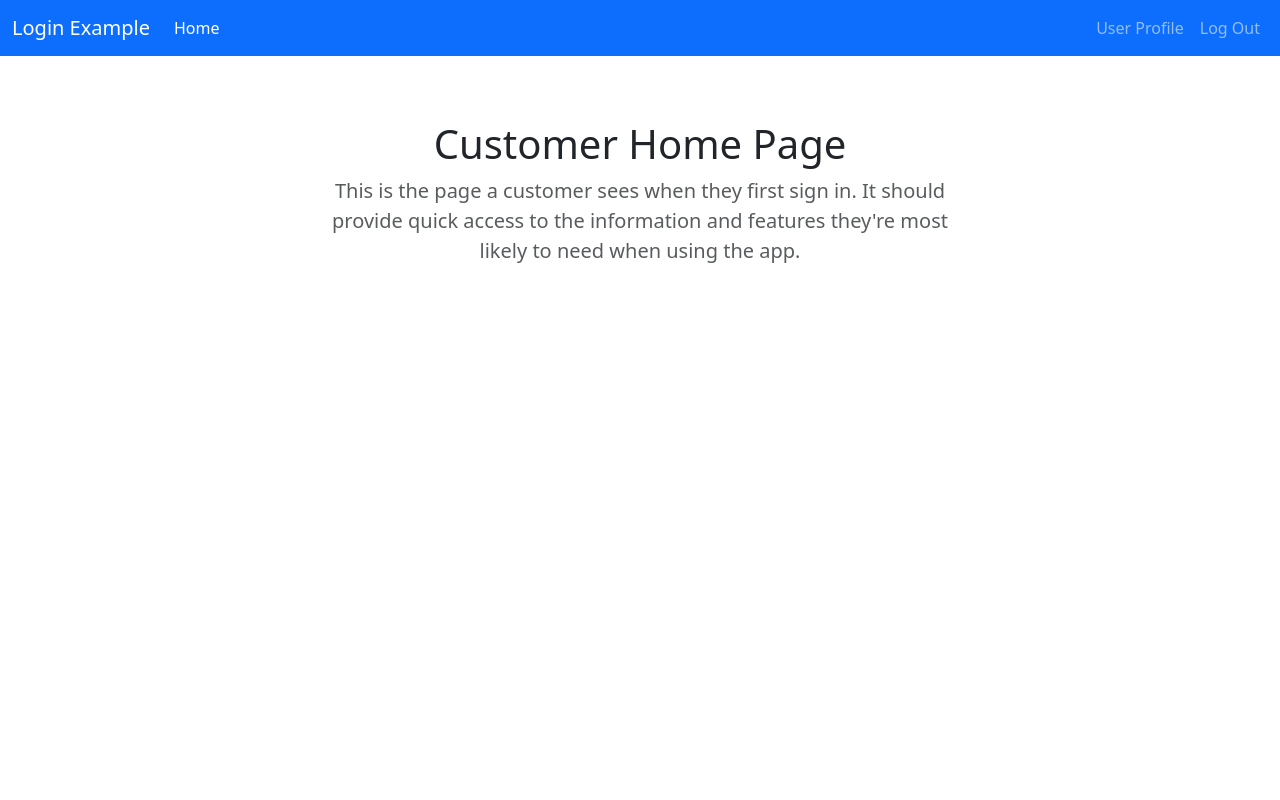
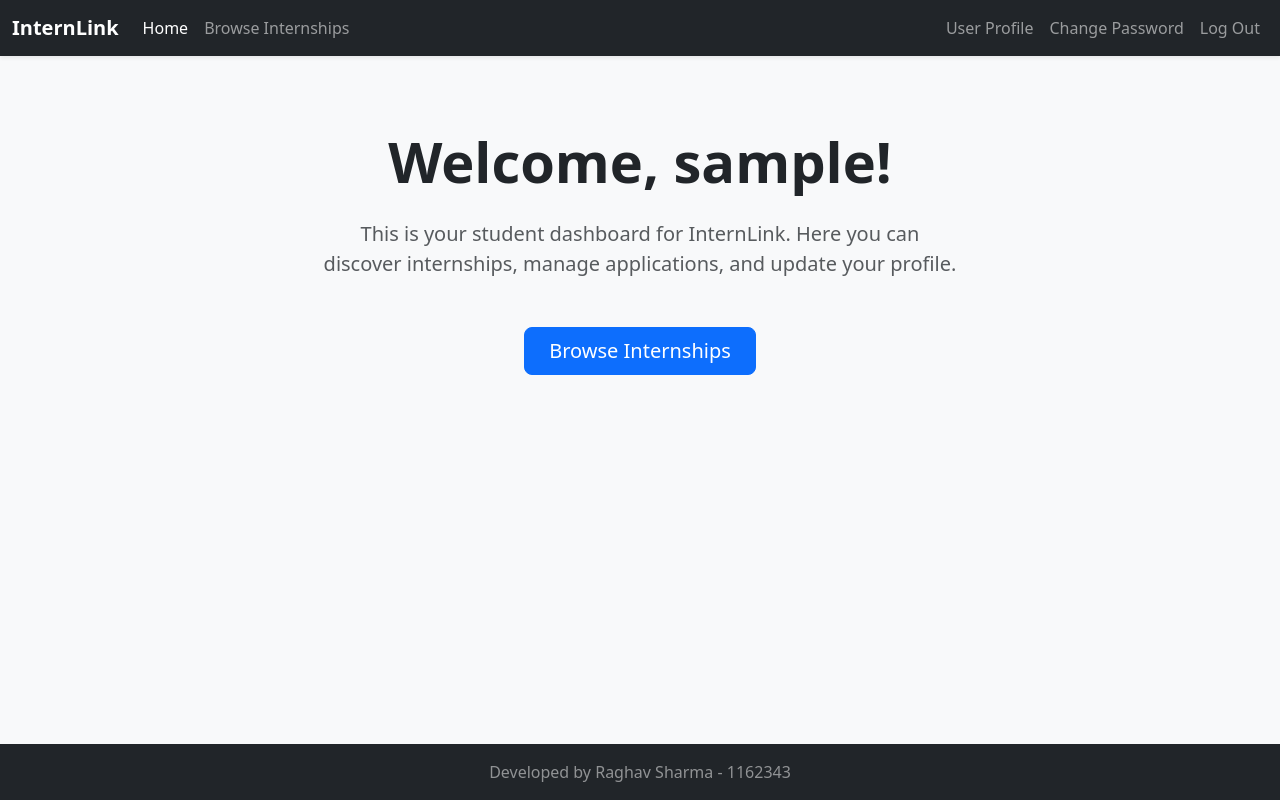
Before and after one commit to Raghav1290/InternLink, a Flask app: page /student/home in a window 1280 px wide. Run offline with Flask 3, Linux system fonts and the light colour scheme; the visitor is signed in with stand-in values (Sample User, id 1); some libraries are stand-ins or nearby versions.

Commit message:
browser internship and internship details functionality completed.

```diff
--- a/internlinkApp/student.py
+++ b/internlinkApp/student.py
@@ -1,50 +1,111 @@
-from internlinkApp import app
-from internlinkApp import db
-from flask import redirect, render_template, session, url_for
+import os
+from flask import redirect, render_template, session, url_for, request, flash
+from datetime import datetime
+from werkzeug.utils import secure_filename
 
+from internlinkApp import app, db
+from internlinkApp.user import ALLOWED_RESUME_EXTENSIONS, allowed_file
+
+# Student Home Route
 @app.route('/student/home')
 def student_home():
-     """Customer Homepage endpoint.
 
-     Methods:
-     - get: Renders the homepage for the current customer, or an "Access
-          Denied" 403: Forbidden page if the current user has a different role.
-
-     If the user is not logged in, requests will redirect to the login page.
-     """
-     # Note: You'll need to use "logged in" and role checks like the ones below
-     # on every single endpoint that should be restricted to logged-in users,
-     # or users with a certain role. Otherwise, anyone who knows the URL can
-     # access that page.
-     #
-     # In this example we've just repeated the code everywhere (you'll see the
-     # same checks in staff.py and admin.py), but it would be a great idea to
-     # extract these checks into reusable functions. You could place them in
-     # user.py with the rest of the login system, for example, and import them
-     # into other modules as necessary.
-     #
-     # One common way to implement login and role checks in Flask is with "View
-     # Decorators", such as the "login_required" example in the official
-     # tutorial [1]. If you choose to use that approach, you'll need to adapt
-     # it a little to our project, as we don't store the username in `g.user`.
-     #
-     # References:
-     # [1] https://flask.palletsprojects.com/en/stable/patterns/viewdecorators/
-
+     # If User is not logged in then It will be redirected to login
      if 'loggedin' not in session:
-          # The user isn't logged in, so redirect them to the login page.
           return redirect(url_for('login'))
      elif session['role']!='student':
-          # The user isn't logged in with a customer account, so return an
-          # "Access Denied" page instead. We don't do a redirect here, because
-          # we're not sending them somewhere else: just delivering an
-          # alternative page.
-          #
-          # Note: the '403' below returns HTTP status code 403: Forbidden to the
-          # browser, indicating that the user was not allowed to access the
-          # requested page.
           return render_template('access_denied.html'), 403
 
-     # The user is logged in with a customer account, so render the customer
-     # homepage as requested.
      return render_template('student_home.html')
+
+#Internship Route
+@app.route('/internships', methods=['GET'])
+def browse_internships():
+
+     # If User is not logged in then It will be redirected to login
+     if 'loggedin' not in session:
+          return redirect(url_for('login'))
+     elif session['role'] != 'student':
+          return render_template('access_denied.html'), 403
+
+     internships = [] #Intialized empty list of internships
+     category_filter = request.args.get('category')
+     location_filter = request.args.get('location')
+     duration_filter = request.args.get('duration')
+     stipend_filter = request.args.get('stipend')
+
+     try:
+          with db.get_cursor() as cursor:
+               # Querryinng the internships based on filters and deadlines
+               query = """
+                    SELECT i.internship_id, i.title, i.description, i.location, i.duration,
+                         i.skills_required, i.deadline, i.stipend, i.number_of_opening,
+                         e.company_name, e.logo_path
+                    FROM internship i
+                    JOIN employer e ON i.company_id = e.emp_id
+                    WHERE i.deadline >= CURRENT_DATE()
+               """
+               params = []
+
+               if category_filter:
+                    # Searching within skills_required, title or description for the category
+                    query += " AND (i.title LIKE %s OR i.skills_required LIKE %s OR i.description LIKE %s)"
+                    params.extend([f"%{category_filter}%", f"%{category_filter}%", f"%{category_filter}%"])
+               if location_filter:
+                    query += " AND i.location LIKE %s"
+                    params.append(f"%{location_filter}%")
+               if duration_filter:
+                    query += " AND i.duration LIKE %s"
+                    params.append(f"%{duration_filter}%")
+               if stipend_filter:
+                    query += " AND i.stipend LIKE %s"
+                    params.append(f"%{stipend_filter}%")
+
+               # Ordering it in Ascending order as per the deadlines
+               query += " ORDER BY i.deadline ASC;"
+               cursor.execute(query, tuple(params))
+               internships = cursor.fetchall()
+
+     except Exception as e:
+          print(f"Error fetching internships: {e}")
+          return render_template('error.html', error_message="Could not load internships."), 500
+
+
+     return render_template('browse_internships.html',
+                              internships=internships,
+                              selected_category=category_filter,
+                              selected_location=location_filter,
+                              selected_duration=duration_filter,
+                              selected_stipend=stipend_filter)
+
+# Fetching Internship Route
+@app.route('/internship/<int:internship_id>')
+def view_internship_details(internship_id):
+    """View details of a specific internship.
+    Fetches all details including associated company information.
+    """
+    if 'loggedin' not in session:
+        return redirect(url_for('login'))
+    elif session['role'] != 'student':
+        return render_template('access_denied.html'), 403
+
+    internship_details = None
+    try:
+        with db.get_cursor() as cursor:
+            query = """
+                SELECT i.*, e.company_name, e.company_description, e.website, e.logo_path
+                FROM internship i
+                JOIN employer e ON i.company_id = e.emp_id
+                WHERE i.internship_id = %s;
+            """
+            cursor.execute(query, (internship_id,))
+            internship_details = cursor.fetchone()
+
+        if not internship_details:
+            return render_template('error.html', error_message="Internship not found."), 404
+
+    except Exception as e:
+        print(f"Error fetching internship details: {e}")
+        return render_template('error.html', error_message="Could not load internship details."), 500
+
+    return render_template('internship_details.html', internship=internship_details)
--- a/internlinkApp/templates/student_home.html
+++ b/internlinkApp/templates/student_home.html
@@ -1,16 +1,18 @@
 {% extends 'userbase.html' %}
 
-{% block title %}Customer Home{% endblock %}
+{% block title %}Student Home{% endblock %}
 
-{# Set the active page to be highlighted in the navigation bar. #}
 {% set active_page = 'home' %}
 
 {% block content %}
 <section class="container py-5 text-center">
     <div class="row justify-content-center">
         <div class="col-lg-7">
-            <h1>Customer Home Page</h1>
-            <p class="lead text-muted">This is the page a customer sees when they first sign in. It should provide quick access to the information and features they're most likely to need when using the app.</p>
+            <h1 class="display-4 fw-bold mb-4">Welcome, {{ session['username'] }}!</h1>
+            <p class="lead text-muted mb-5">This is your student dashboard for InternLink. Here you can discover internships, manage applications, and update your profile.</p>
+            <div class="d-grid gap-3 d-sm-flex justify-content-sm-center">
+                <a href="{{ url_for('browse_internships') }}" class="btn btn-primary btn-lg px-4 gap-3">Browse Internships</a>
+            </div>
         </div>
     </div>
 </section>
--- a/internlinkApp/templates/userbase.html
+++ b/internlinkApp/templates/userbase.html
@@ -1,49 +1,41 @@
-{#
-	This is the base template for pages seen by a logged-in user, and provides
-	the top-level navigation menu.
-
-	Page templates based on this one should specify:
-		- A "title" block containing the page title (e.g. "User Profile")
-		- A "content" block containing the main HTML/Jinja content of the page.
-
-	Each page should also set the "active_page" variable to control which top-
-	level menu item is highlighted as active (e.g. a homepage template based on
-	this one should include the line):
-		{% set active_page = 'home' %}
-
-	Currently, the only available options are 'home' and 'profile'. You could
-	choose to continue with this same approach as you add other menu options,
-	using these two as an example, or find your own way to control which menu
-	item is shown as "active".
-#}
 <!DOCTYPE html>
 <html lang="en">
 	<head>
 		<meta charset="utf-8">
 		<meta name="viewport" content="width=device-width, initial-scale=1">
-		<title>{% block title %}{% endblock %} - Login Example</title>
+		<title>{% block title %}{% endblock %} - InternLink</title>
 		<link href="https://cdn.jsdelivr.net/npm/bootstrap@5.3.3/dist/css/bootstrap.min.css" rel="stylesheet" integrity="sha384-QWTKZyjpPEjISv5WaRU9OFeRpok6YctnYmDr5pNlyT2bRjXh0JMhjY6hW+ALEwIH" crossorigin="anonymous">
+        <link rel="stylesheet" href="https://cdn.jsdelivr.net/npm/bootstrap-icons@1.11.3/font/bootstrap-icons.min.css">
 	</head>
-	<body>
+	<body class="d-flex flex-column min-vh-100 bg-light">
 		<script src="https://cdn.jsdelivr.net/npm/bootstrap@5.3.3/dist/js/bootstrap.bundle.min.js" integrity="sha384-YvpcrYf0tY3lHB60NNkmXc5s9fDVZLESaAA55NDzOxhy9GkcIdslK1eN7N6jIeHz" crossorigin="anonymous"></script>
 
-		<nav class="navbar navbar-expand-sm navbar-dark bg-primary mb-3">
+		<nav class="navbar navbar-expand-lg navbar-dark bg-dark shadow-sm mb-4">
 			<div class="container-fluid">
-				<a class="navbar-brand" href="/">Login Example</a>
+				<a class="navbar-brand fw-bold" href="/">InternLink</a>
 				<button class="navbar-toggler" type="button" data-bs-toggle="collapse" data-bs-target="#navbarSupportedContent" aria-controls="navbarSupportedContent" aria-expanded="false" aria-label="Toggle navigation">
 					<span class="navbar-toggler-icon"></span>
 				</button>
 				<div class="collapse navbar-collapse" id="navbarSupportedContent">
-					<ul class="navbar-nav me-auto">
+					<ul class="navbar-nav me-auto mb-2 mb-lg-0">
 						<li class="nav-item">
-							<a class="nav-link{{' active' if active_page=='home' else ''}}" href="{% if session['role'] == 'customer' %}{{ url_for('customer_home') }}{% elif session['role'] == 'staff' %}{{ url_for('staff_home') }}{% elif session['role'] == 'admin' %}{{ url_for('admin_home') }}{% endif %}">Home</a>
+							<a class="nav-link{% if active_page=='home' %} active{% endif %}" aria-current="page" href="{% if session['role'] == 'student' %}{{ url_for('student_home') }}{% elif session['role'] == 'employer' %}{{ url_for('employer_home') }}{% elif session['role'] == 'admin' %}{{ url_for('admin_home') }}{% endif %}">Home</a>
 						</li>
-						{# Add any new top-level menu items here. #}
+						{% if session['role'] == 'student' %}
+                        <li class="nav-item">
+                            <a class="nav-link{% if active_page=='browse_internships' %} active{% endif %}" href="{{ url_for('browse_internships') }}">Browse Internships</a> {# Added link #}
+                        </li>
+                        {% elif session['role'] == 'employer' %}
+                        {% elif session['role'] == 'admin' %}
+                        {% endif %}
 					</ul>
-					<ul class="navbar-nav">
+					<ul class="navbar-nav mb-2 mb-lg-0">
 						<li class="nav-item">
-							<a class="nav-link{{' active' if active_page=='profile' else ''}}" href="{{ url_for('profile') }}">User Profile</a>
+							<a class="nav-link{% if active_page=='profile' %} active{% endif %}" href="{{ url_for('profile') }}">User Profile</a>
 						</li>
+                        <li class="nav-item">
+                            <a class="nav-link{% if active_page=='change_password' %} active{% endif %}" href="{{ url_for('change_password') }}">Change Password</a>
+                        </li>
 						<li class="nav-item">
 							<a class="nav-link" href="{{ url_for('logout') }}">Log Out</a>
 						</li>
@@ -52,8 +44,16 @@
 			</div>
 		</nav>
 
-		<main>
-			{% block content %}{% endblock %}
+        <main class="flex-grow-1">
+            <div class="container-fluid px-4">
+                {% block content %}{% endblock %}
+            </div>
 		</main>
+
+        <footer class="footer mt-auto py-3 bg-dark text-white-50">
+            <div class="container text-center">
+                <span>Developed by Raghav Sharma - 1162343 </span>
+            </div>
+        </footer>
 	</body>
 </html>
```
Also changed, not shown: internlinkApp/templates/browse_internships.html (added, +78 -0 lines), internlinkApp/templates/internship_details.html (added, +55 -0 lines).
